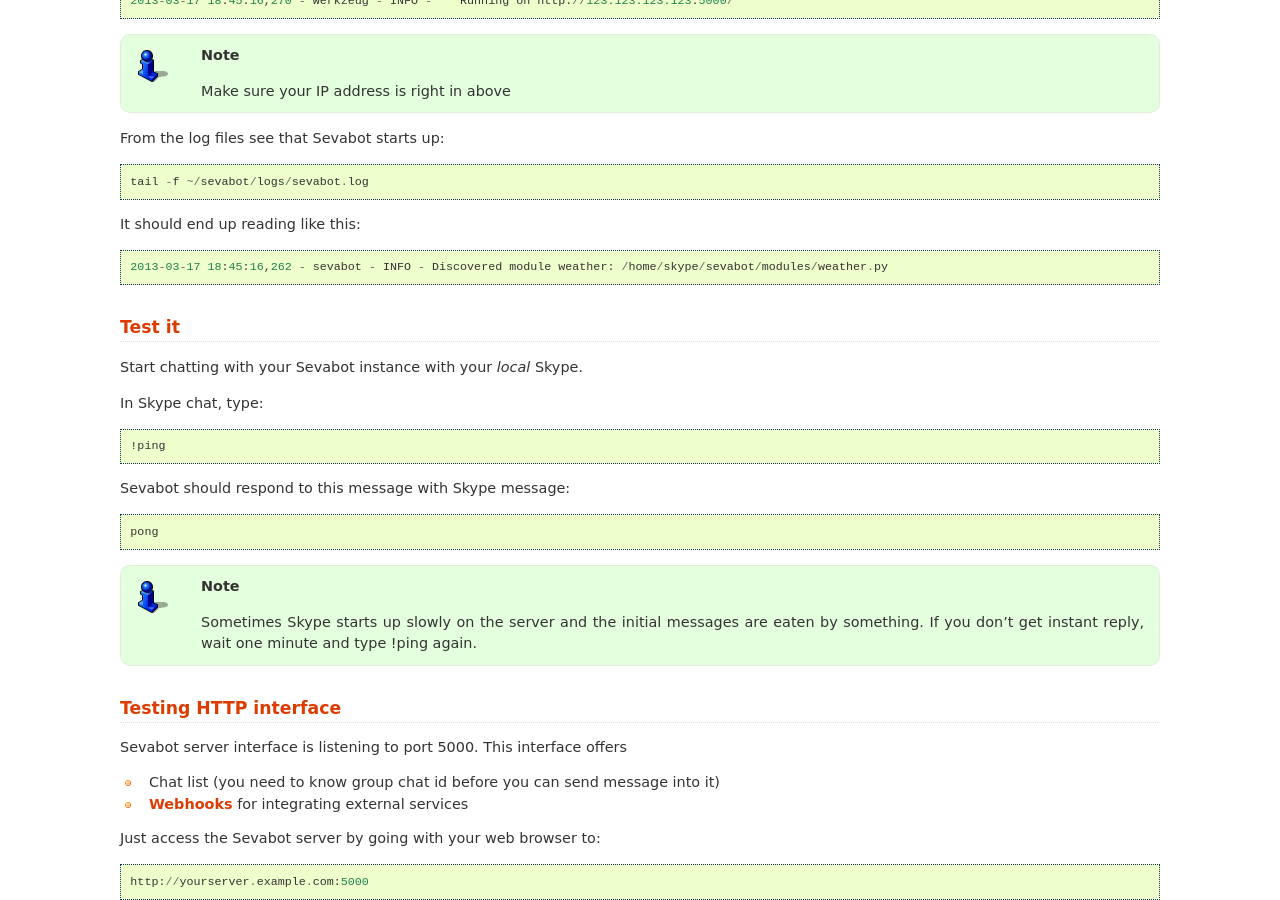
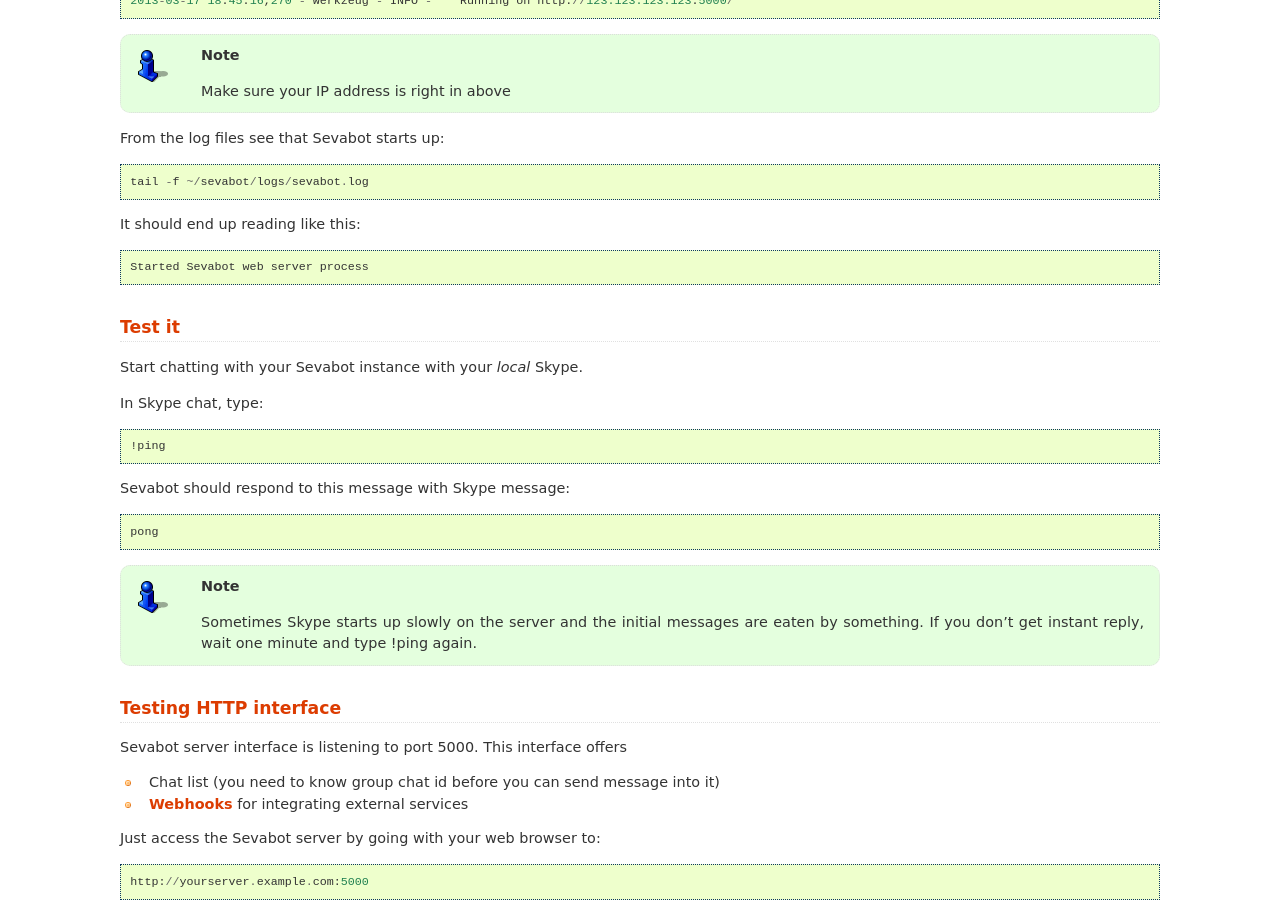
Before and after one commit to opensourcehacker/sevabot, a Sphinx documentation site: the page built from docs/source/ubuntu.rst, in a window 1280 px wide and 900 px high, scrolled down 4515 px. Built offline with Sphinx 7.4.7, drawn with Linux system fonts in a browser that asks for light colours.

Commit message:
Updated installation manual to reflect the latest changes

```diff
--- a/docs/source/ubuntu.rst
+++ b/docs/source/ubuntu.rst
@@ -183,7 +183,7 @@
 
 It should end up reading like this::
 
-    2013-03-17 18:45:16,262 - sevabot - INFO - Discovered module weather: /home/skype/sevabot/modules/weather.py
+    Started Sevabot web server process
 
 Test it
 ========
```
